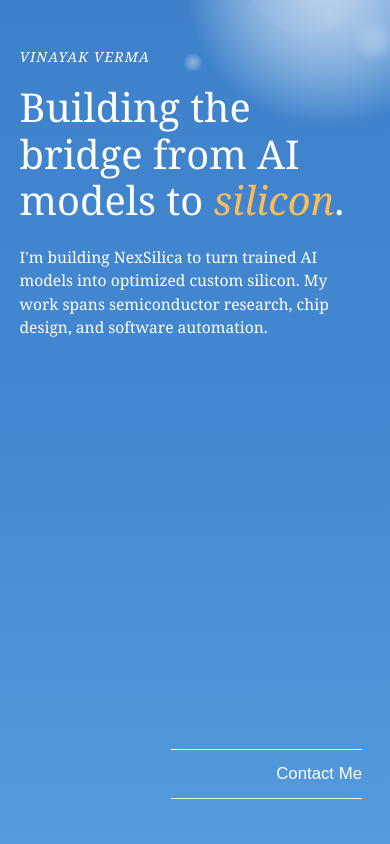
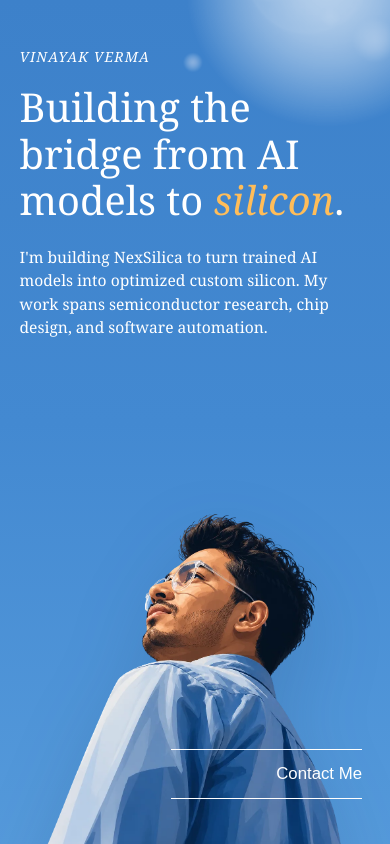
Before and after one commit to vinayakv22/vinayakv22.github.io, a React (Vite) app: page / in a window 390 px wide. Built offline with nearby package versions, Linux system fonts and the light colour scheme.

Commit message:
Fix mobile hero art positioning

```diff
--- a/src/styles.css
+++ b/src/styles.css
@@ -395,7 +395,7 @@ a {
 
   .hero-art {
     width: min(104vw, 640px);
-    right: min(104vw, 640px);
+    right: clamp(10px, 2vw, 18px);
     transform: translateY(3vh) scale(1.04);
     height: min(70dvh, 640px);
   }
@@ -466,7 +466,7 @@ a {
   .hero-art {
     width: min(136vw, 560px);
     height: min(56dvh, 520px);
-    right: min(136vw, 560px);
+    right: clamp(6px, 2vw, 9px);
     transform: translateY(2.5vh) scale(1.03);
   }
 
```
